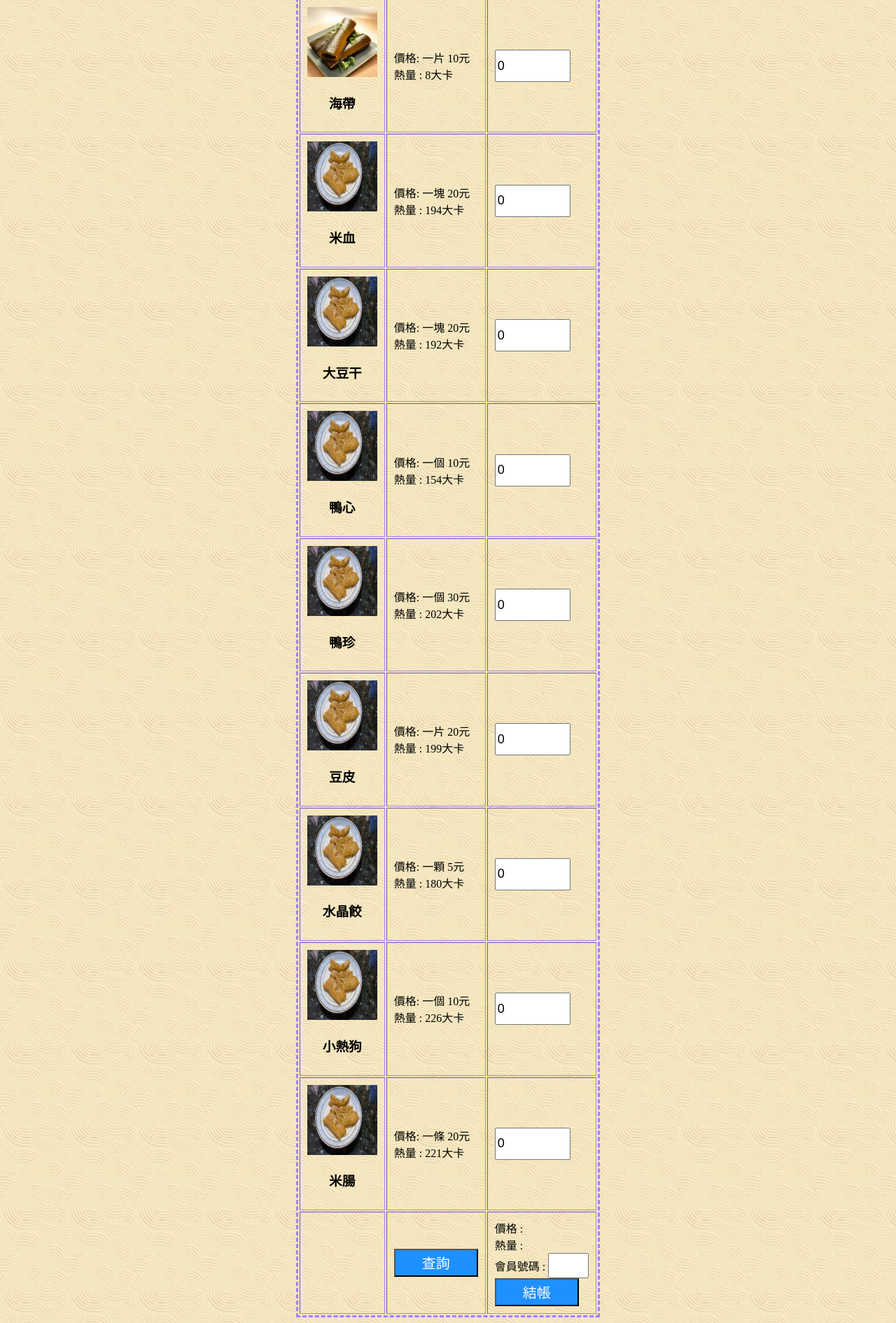
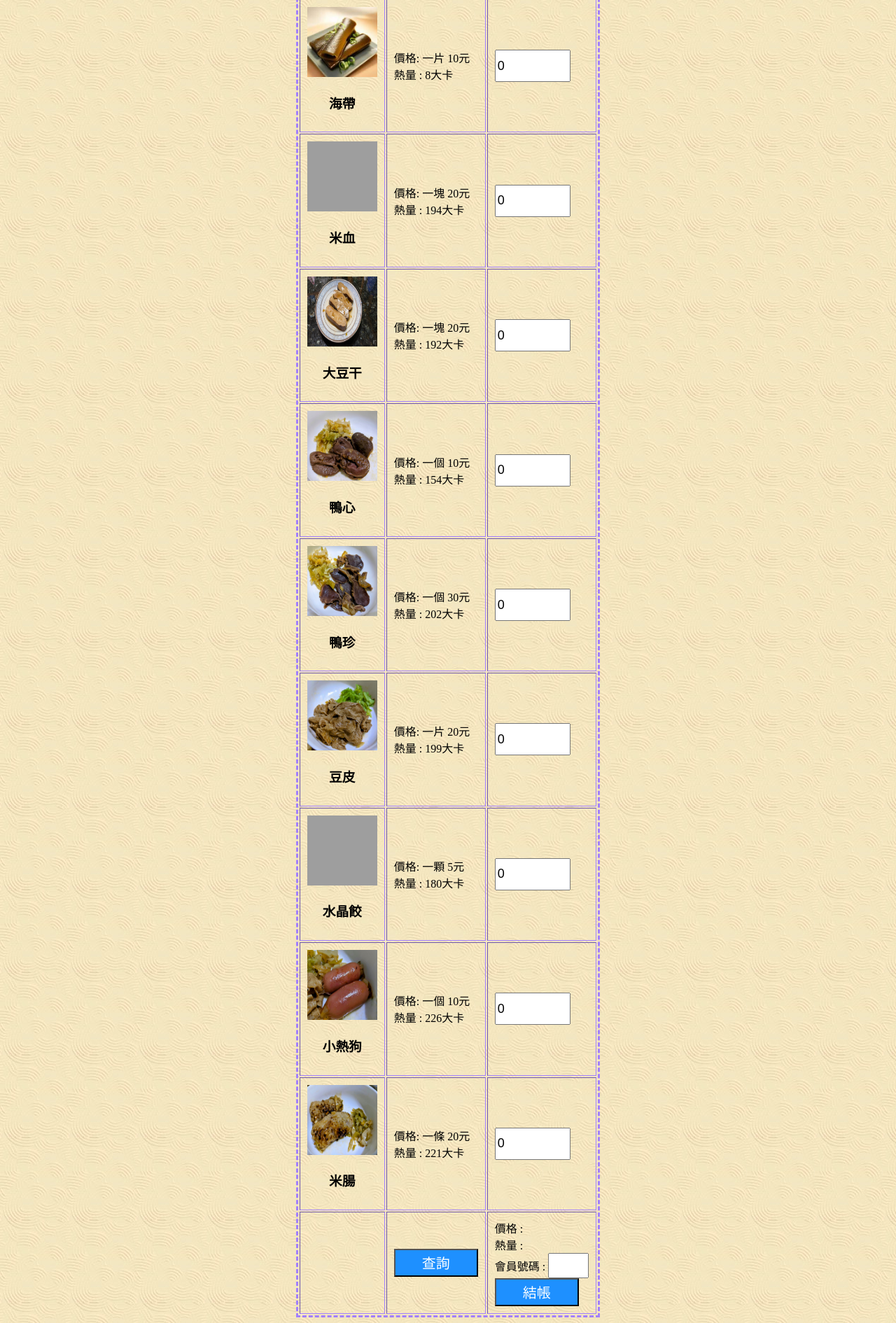
Before and after one commit to jimmyhsun/flask-line-bot, a Flask app: page /shoppingcar in a window 1280 px wide. Shown: the part 381-2271 px from the top of the page at 70% size. Run offline with Flask 2, Linux system fonts and the light colour scheme; some libraries are stand-ins or nearby versions; grey boxes are pictures that could not be loaded.

Commit message:
Add files via upload

```diff
--- a/templates/try.html
+++ b/templates/try.html
@@ -74,42 +74,42 @@
                         <td><input value="0" required id="d" type="text" style="width: 100px ;height: 40px; font-size:18px" name="d"></td>
                     </tr>
                     <tr>
-                        <td><img src="https://student04.herokuapp.com/static/one.jpg" width="100" height="100"> <br> <h3 align='center'>米血</h3> </td>
+                        <td><img src="https://student04.herokuapp.com/static/three.jpg" width="100" height="100"> <br> <h3 align='center'>米血</h3> </td>
                         <td>價格: 一塊 20元 <br> 熱量 : 194大卡 </td>
                         <td><input value="0" required id="e" type="text" style="width: 100px ;height: 40px; font-size:18px" name="e"></td>
                     </tr>
                     <tr>
-                        <td><img src="https://student04.herokuapp.com/static/one.jpg" width="100" height="100"> <br> <h3 align='center'>大豆干</h3> </td>
+                        <td><img src="https://student04.herokuapp.com/static/four.jpg" width="100" height="100"> <br> <h3 align='center'>大豆干</h3> </td>
                         <td>價格: 一塊 20元 <br> 熱量 : 192大卡 </td>
                         <td><input value="0" required id="f" type="text" style="width: 100px ;height: 40px; font-size:18px" name="f"></td>
                     </tr>
                     <tr>
-                        <td><img src="https://student04.herokuapp.com/static/one.jpg" width="100" height="100"> <br> <h3 align='center'>鴨心</h3> </td>
+                        <td><img src="https://student04.herokuapp.com/static/five.jpg" width="100" height="100"> <br> <h3 align='center'>鴨心</h3> </td>
                         <td>價格: 一個 10元 <br> 熱量 : 154大卡 </td>
                         <td><input value="0" required id="g" type="text" style="width: 100px ;height: 40px; font-size:18px" name="g"></td>
                     </tr>
                     <tr>
-                        <td><img src="https://student04.herokuapp.com/static/one.jpg" width="100" height="100"> <br> <h3 align='center'>鴨珍</h3> </td>
+                        <td><img src="https://student04.herokuapp.com/static/six.jpg" width="100" height="100"> <br> <h3 align='center'>鴨珍</h3> </td>
                         <td>價格: 一個 30元 <br> 熱量 : 202大卡 </td>
                         <td><input value="0" required id="h" type="text" style="width: 100px ;height: 40px; font-size:18px" name="h"></td>
                     </tr>
                     <tr>
-                        <td><img src="https://student04.herokuapp.com/static/one.jpg" width="100" height="100"> <br> <h3 align='center'>豆皮</h3> </td>
+                        <td><img src="https://student04.herokuapp.com/static/seven.jpg" width="100" height="100"> <br> <h3 align='center'>豆皮</h3> </td>
                         <td>價格: 一片 20元 <br> 熱量 : 199大卡 </td>
                         <td><input value="0" required id="i" type="text" style="width: 100px ;height: 40px; font-size:18px" name="i"></td>
                     </tr>
                     <tr>
-                        <td><img src="https://student04.herokuapp.com/static/one.jpg" width="100" height="100"> <br> <h3 align='center'>水晶餃</h3> </td>
+                        <td><img src="https://student04.herokuapp.com/static/eight.jpg" width="100" height="100"> <br> <h3 align='center'>水晶餃</h3> </td>
                         <td>價格: 一顆 5元 <br> 熱量 : 180大卡 </td>
                         <td><input value="0" required id="j" type="text" style="width: 100px ;height: 40px; font-size:18px" name="j"></td>
                     </tr>
                     <tr>
-                        <td><img src="https://student04.herokuapp.com/static/one.jpg" width="100" height="100"> <br> <h3 align='center'>小熱狗</h3> </td>
+                        <td><img src="https://student04.herokuapp.com/static/nine.jpg" width="100" height="100"> <br> <h3 align='center'>小熱狗</h3> </td>
                         <td>價格: 一個 10元 <br> 熱量 : 226大卡 </td>
                         <td><input value="0" required id="k" type="text" style="width: 100px ;height: 40px; font-size:18px" name="k"></td>
                     </tr>
                     <tr>
-                        <td><img src="https://student04.herokuapp.com/static/one.jpg" width="100" height="100"> <br> <h3 align='center'>米腸</h3> </td>
+                        <td><img src="https://student04.herokuapp.com/static/ten.jpg" width="100" height="100"> <br> <h3 align='center'>米腸</h3> </td>
                         <td>價格: 一條 20元 <br> 熱量 : 221大卡 </td>
                         <td><input value="0" required id="l" type="text" style="width: 100px ;height: 40px; font-size:18px" name="l"></td>
                     </tr>
```
